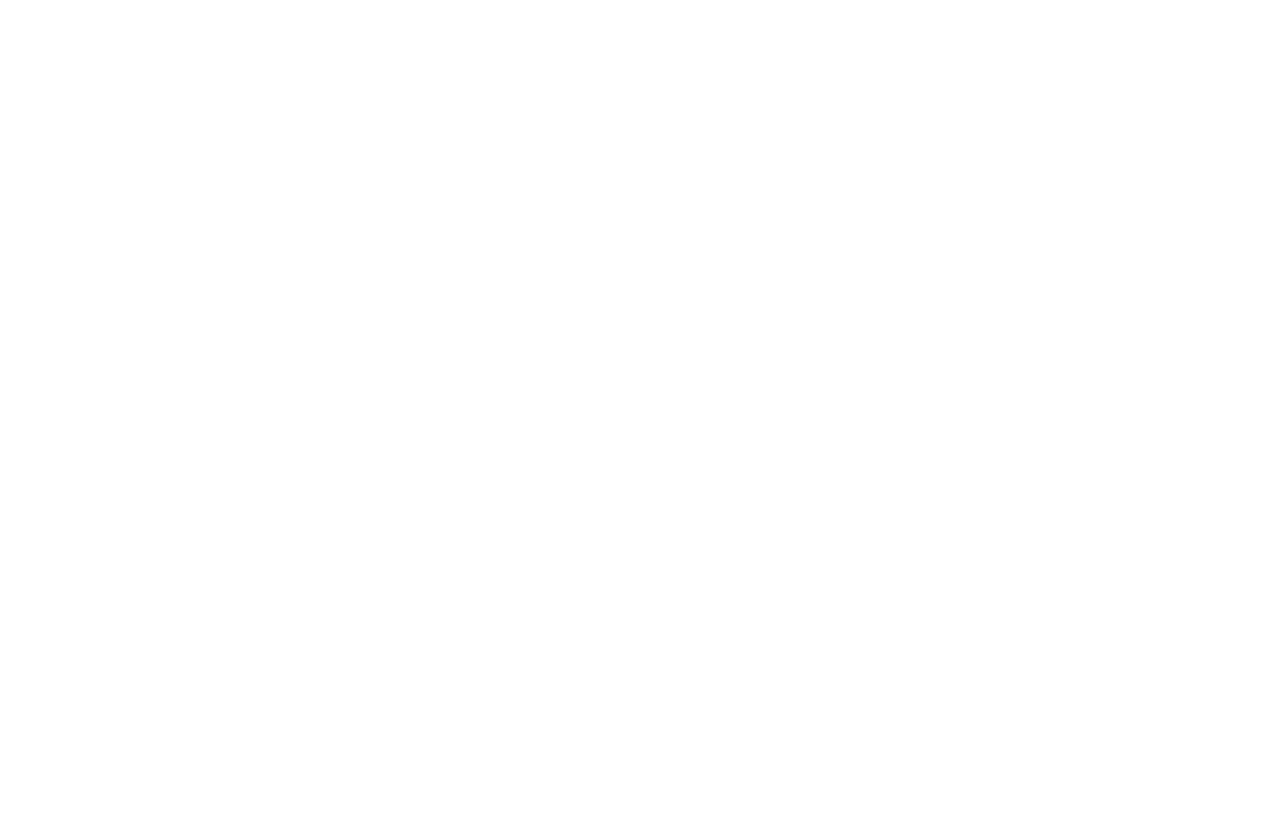
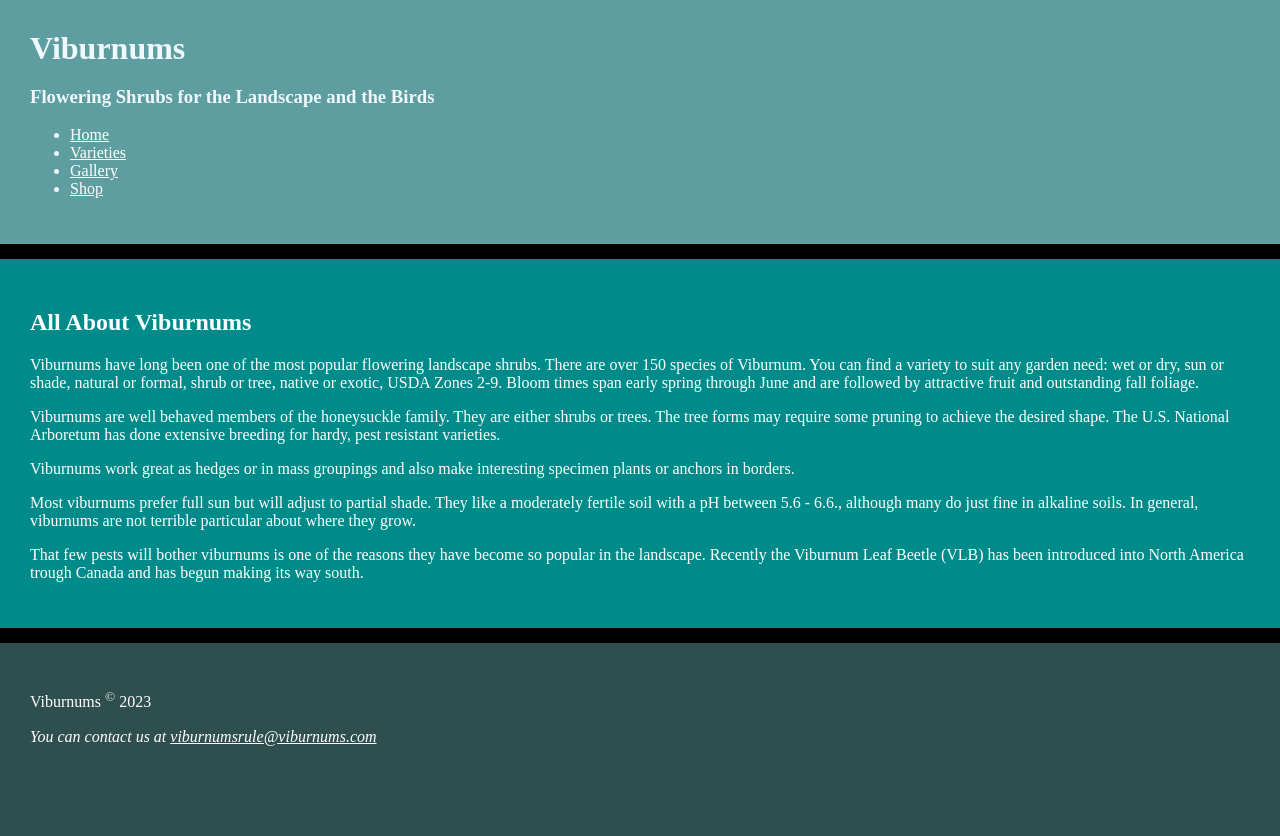
Before and after one commit to kcthao125/5-structure, a plain HTML site: page viburnum.html in a window 1280 px wide. Before the commit the page ends 800 px from the top, so only its background shows below. Drawn offline with Linux system fonts and the light colour scheme.

Commit message:
made viburnum page

```diff
--- a/styles.css
+++ b/styles.css
@@ -1,5 +1,5 @@
 html{
-    background-color: burlywood;
+    background-color: black;
 }
 
 body{
@@ -10,7 +10,50 @@ h1{
     margin: 0;
 }
 
+.nav-links{
+    color: white;
+}
+
+.branding-border{
+    border-bottom: 5px, dotted, white;
+    padding-bottom: 5px;
+
+}
+
+.viburnum{
+    color: cadetblue;
+}
+
 .main-header{
     background-color: aqua;
     padding: 30px;
 }
+
+.viburnum-header{
+    background-color: cadetblue;
+    color:aliceblue;
+    padding: 30px;
+    margin-bottom: 15px;
+}
+
+.viburnum-main{
+    background-color: darkcyan;
+    padding: 30px;
+    color: white;
+    margin-bottom: 15px;
+}
+
+.viburnum-footer{
+    background-color:darkslategray;
+    color: white;
+    padding: 30px;
+    padding-bottom: 90px;
+}
+
+.viburnum-mail{
+    color: white;
+}
+
+.uwm{
+    color:yellow;
+}
--- a/viburnum.html
+++ b/viburnum.html
@@ -0,0 +1,78 @@
+<!DOCTYPE html>
+
+<html lang="en">
+    <head>
+        <meta charset="utf-8">
+        <title>Structure</title>
+        <link rel="stylesheet" href="styles.css">
+    </head>
+
+    <body>
+        <header class="viburnum-header">
+            <h1>Viburnums</h1>
+            <h3>Flowering Shrubs for the Landscape and the Birds</h3>
+
+            <ul>
+                <li>
+                    <a class="nav-links" href="index.html">Home</a>
+                </li>
+                <li>
+                    <a class="nav-links" href="">Varieties</a>
+                </li>
+
+                <li>
+                    <a class="nav-links" href="">Gallery</a>
+                </li>
+
+                <li>
+                    <a class="nav-links" href="">Shop</a>
+                </li>
+            </ul>
+        </header>
+
+        <main class="viburnum-main">
+            <h2 class="border">All About Viburnums</h2>
+            <p>Viburnums have long been one of the most popular flowering landscape shrubs.
+                There are over 150 species of Viburnum. You can find a variety to suit any garden need:
+                wet or dry, sun or shade, natural or formal, shrub or tree, native or exotic, USDA Zones 2-9.
+                Bloom times span early spring through June and are followed by attractive fruit and outstanding fall foliage.
+            </p>
+
+            <p>
+                Viburnums are well behaved members of the honeysuckle family. They are either shrubs or trees.
+                The tree forms may require some pruning to achieve the desired shape. The U.S. National Arboretum
+                has done extensive breeding for hardy, pest resistant varieties.
+            </p>
+
+            <p>
+                Viburnums work great as hedges or in mass groupings
+                and also make interesting specimen plants or anchors in borders.
+            </p>
+
+            <p>
+                Most viburnums prefer full sun but will adjust to partial shade. They like a moderately fertile soil
+                with a pH between 5.6 - 6.6., although many do just fine in alkaline soils. In general, viburnums are
+                not terrible particular about where they grow.
+            </p>
+
+            <p>
+                That few pests will bother viburnums is one of the reasons they have become so popular in the landscape.
+                Recently the Viburnum Leaf Beetle (VLB) has been introduced into North America trough Canada and has begun making its way south.
+            </p>
+        </main>
+
+        <footer class="viburnum-footer">
+            <p>
+                Viburnums <sup>&copy;</sup> 2023
+            </p>
+
+            <address>
+                You can contact us at <a class="viburnum-mail" href="mailto:viburnumsrule@viburnums.com">viburnumsrule@viburnums.com</a>
+            </address>
+
+        </footer>
+
+    </body>
+
+
+</html>
```
Also changed, not shown: index.html (+2 -2 lines), uwm.html (+15 -0 lines).
